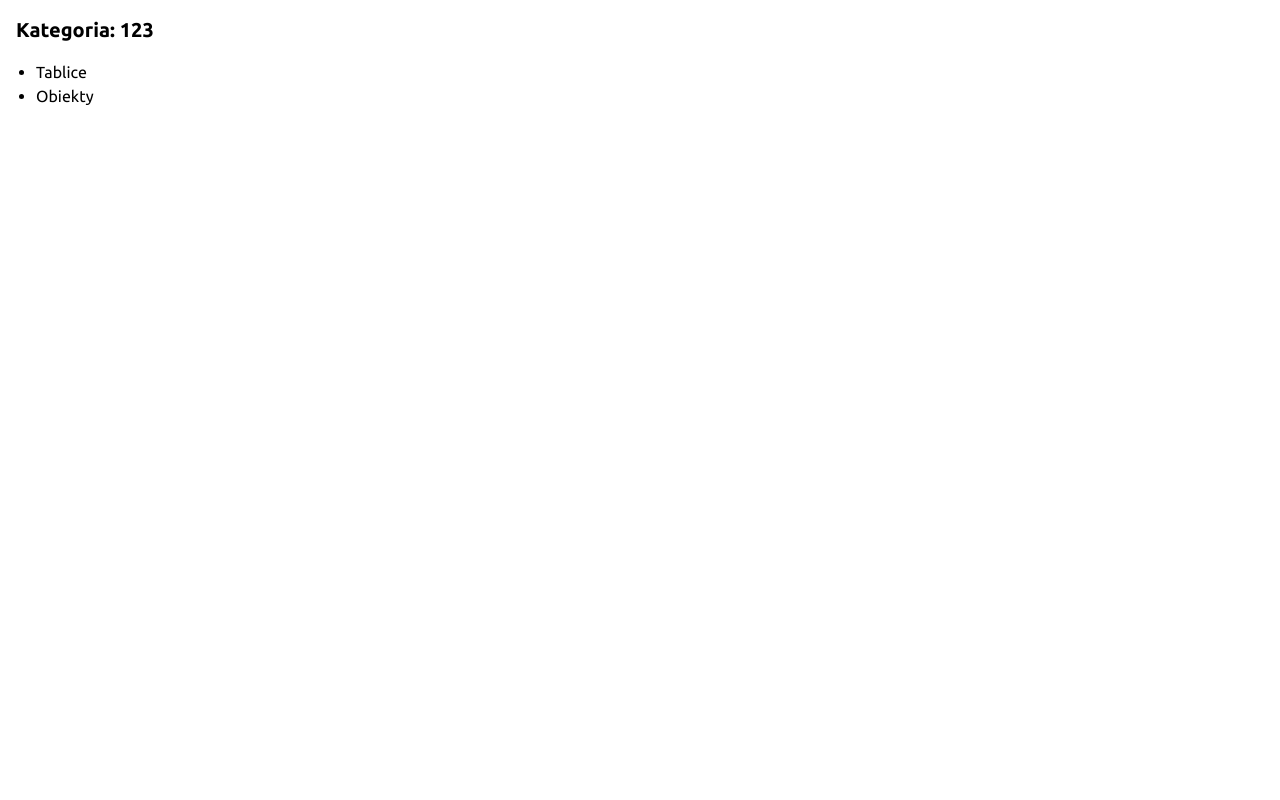
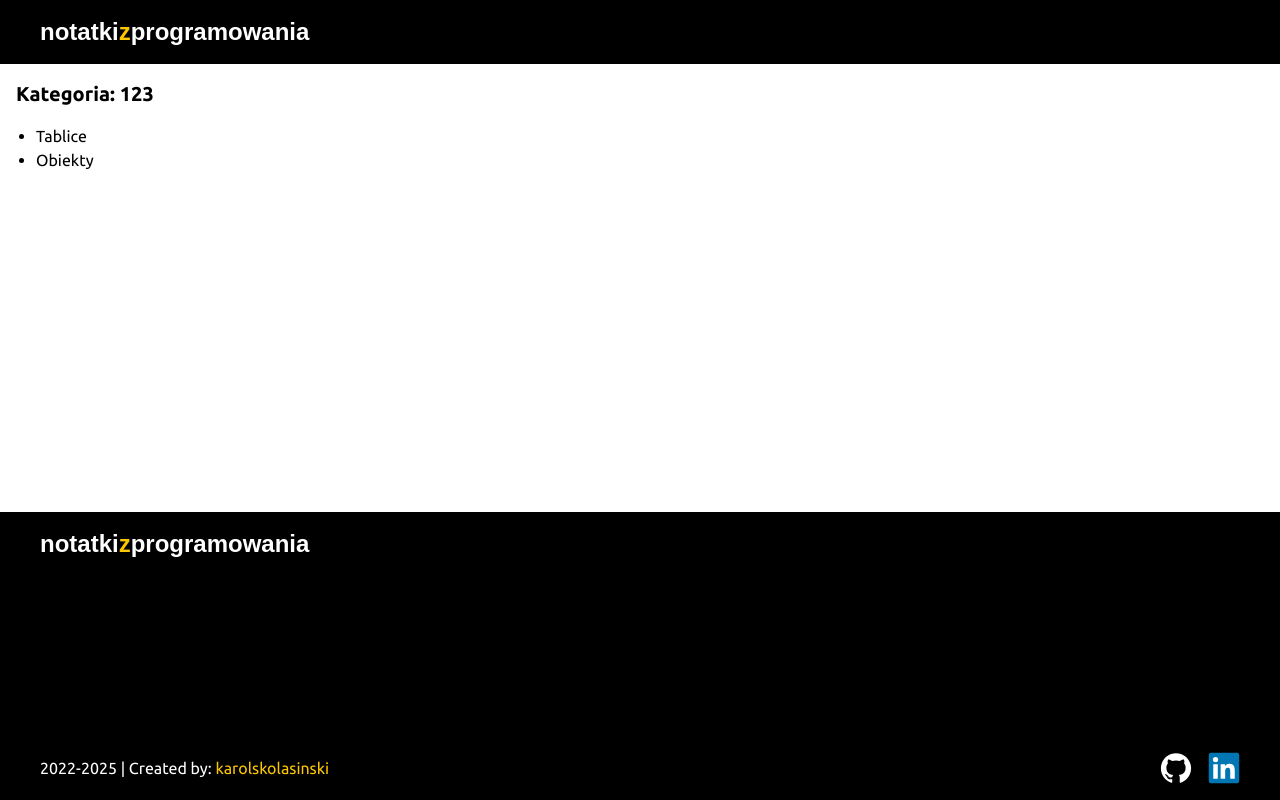
Before and after one commit to karolskolasinski/notatkizprogramowania, a React (Vite) app: page /123 in a window 1280 px wide. Built offline with nearby package versions, Linux system fonts and the light colour scheme; no server answers; a web font is replaced by a local one.

Commit message:
feat: header and footer cmp

```diff
--- a/index.html
+++ b/index.html
@@ -14,7 +14,7 @@
     >
   </head>
   <body>
-    <div id="root"></div>
+    <div id="root" class="min-h-screen flex flex-col"></div>
     <script type="module" src="/src/main.tsx"></script>
   </body>
 </html>
--- a/src/App.tsx
+++ b/src/App.tsx
@@ -1,15 +1,21 @@
 import { BrowserRouter as Router, Route, Routes } from "react-router-dom";
 import Home from "./Home";
 import Category from "./Category";
+import Header from "./components/Header.tsx";
+import Footer from "./components/Footer.tsx";
 
 function App() {
   return (
     <Router>
+      <Header />
+
       <Routes>
         <Route path="/" element={<Home />} />
         <Route path="/:categoryId" element={<Category />} />
         <Route path="/:categoryId/:articleId" element={<div>Artykuł</div>} />
       </Routes>
+
+      <Footer />
     </Router>
   );
 }
--- a/src/Category.tsx
+++ b/src/Category.tsx
@@ -1,17 +1,21 @@
-import { useParams, Link } from "react-router-dom"
+import { Link, useParams } from "react-router-dom";
 
 function Category() {
-  const { categoryId } = useParams()
+  const { categoryId } = useParams();
 
   return (
-    <div className="p-4">
+    <div className="p-4 flex-1">
       <h1 className="text-xl font-bold mb-4">Kategoria: {categoryId}</h1>
       <ul className="list-disc pl-5">
-        <li><Link to={`/${categoryId}/arrays`}>Tablice</Link></li>
-        <li><Link to={`/${categoryId}/objects`}>Obiekty</Link></li>
+        <li>
+          <Link to={`/${categoryId}/arrays`}>Tablice</Link>
+        </li>
+        <li>
+          <Link to={`/${categoryId}/objects`}>Obiekty</Link>
+        </li>
       </ul>
     </div>
-  )
+  );
 }
 
-export default Category
+export default Category;
--- a/src/Home.tsx
+++ b/src/Home.tsx
@@ -2,8 +2,6 @@ import { useEffect, useState } from "react";
 import { Link } from "react-router-dom";
 import { collection, getDocs } from "firebase/firestore";
 import { db } from "./firebase";
-import Header from "./components/Header.tsx";
-import Footer from "./components/Footer.tsx";
 import AddCategoryForm from "./components/AddCategoryForm.tsx";
 
 type Category = {
@@ -28,9 +26,7 @@ function Home() {
   }, []);
 
   return (
-    <div className="flex flex-col min-h-screen">
-      <Header />
-
+    <div className="flex flex-col flex-1">
       <div className="w-full p-4 flex-1">
         <div className="max-w-[1200px] mx-auto grid grid-cols-2 md:grid-cols-3 gap-4">
           {categories.map((cat) => (
@@ -60,8 +56,6 @@ function Home() {
           />
         </div>
       )}
-
-      <Footer />
     </div>
   );
 }
--- a/src/components/Footer.tsx
+++ b/src/components/Footer.tsx
@@ -2,15 +2,15 @@ import { Logo } from "./Logo.tsx";
 import github from "../img/icons/github-original.svg";
 import linkedin from "../img/icons/linkedin-original.svg";
 
-const Header = () => {
+const Footer = () => {
   return (
-    <header className="w-full h-72 bg-black text-white text-2xl p-4 ">
+    <footer className="w-full h-72 bg-black text-white text-2xl p-4 ">
       <div className="max-w-[1200px] mx-auto flex flex-col justify-between h-full">
         <Logo />
 
         <div className="text-base flex items-center justify-between">
           <div>
-            2022-2025 © Created by:{" "}
+            2022-2025 | Created by:{"  "}
             <a
               href="https://github.com/karolskolasinski"
               className="text-yellow-400 hover:text-yellow-500 duration-300 ease-in-out"
@@ -38,8 +38,8 @@ const Header = () => {
           </div>
         </div>
       </div>
-    </header>
+    </footer>
   );
 };
 
-export default Header;
+export default Footer;
```
